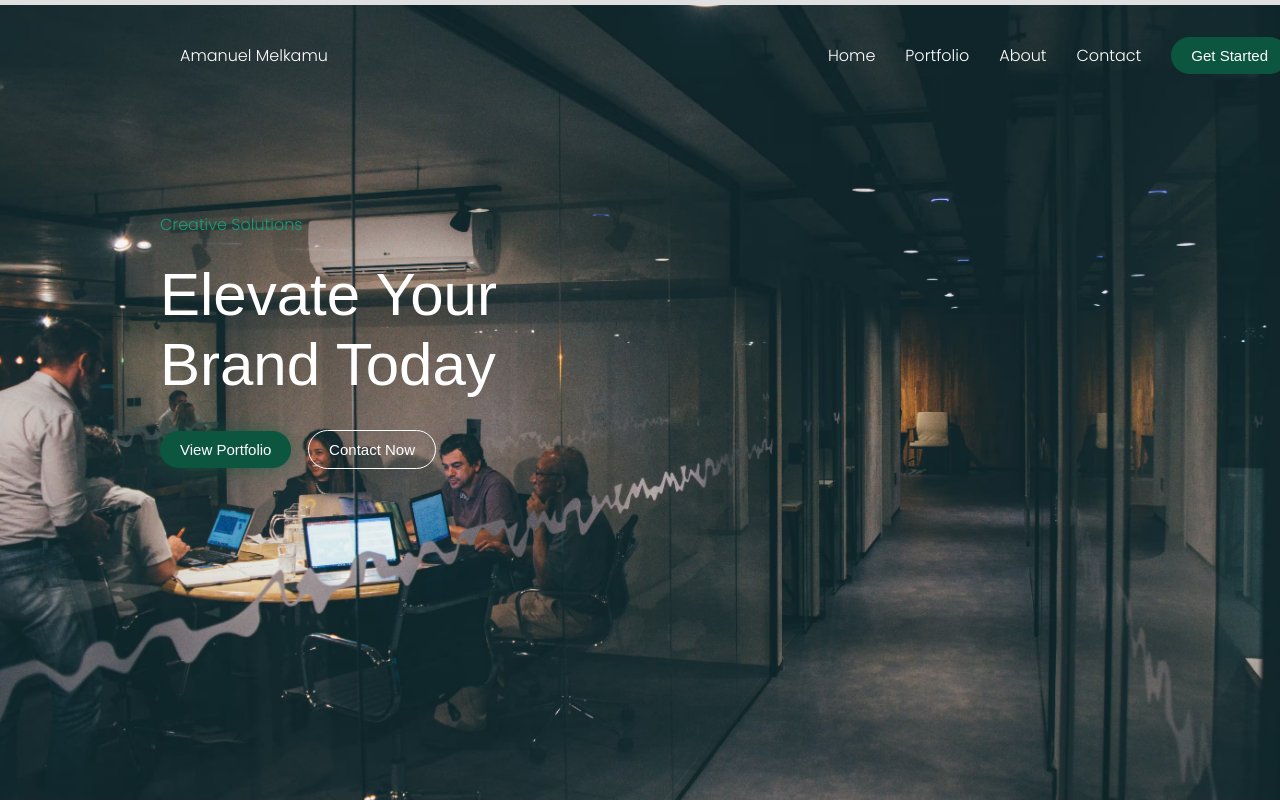
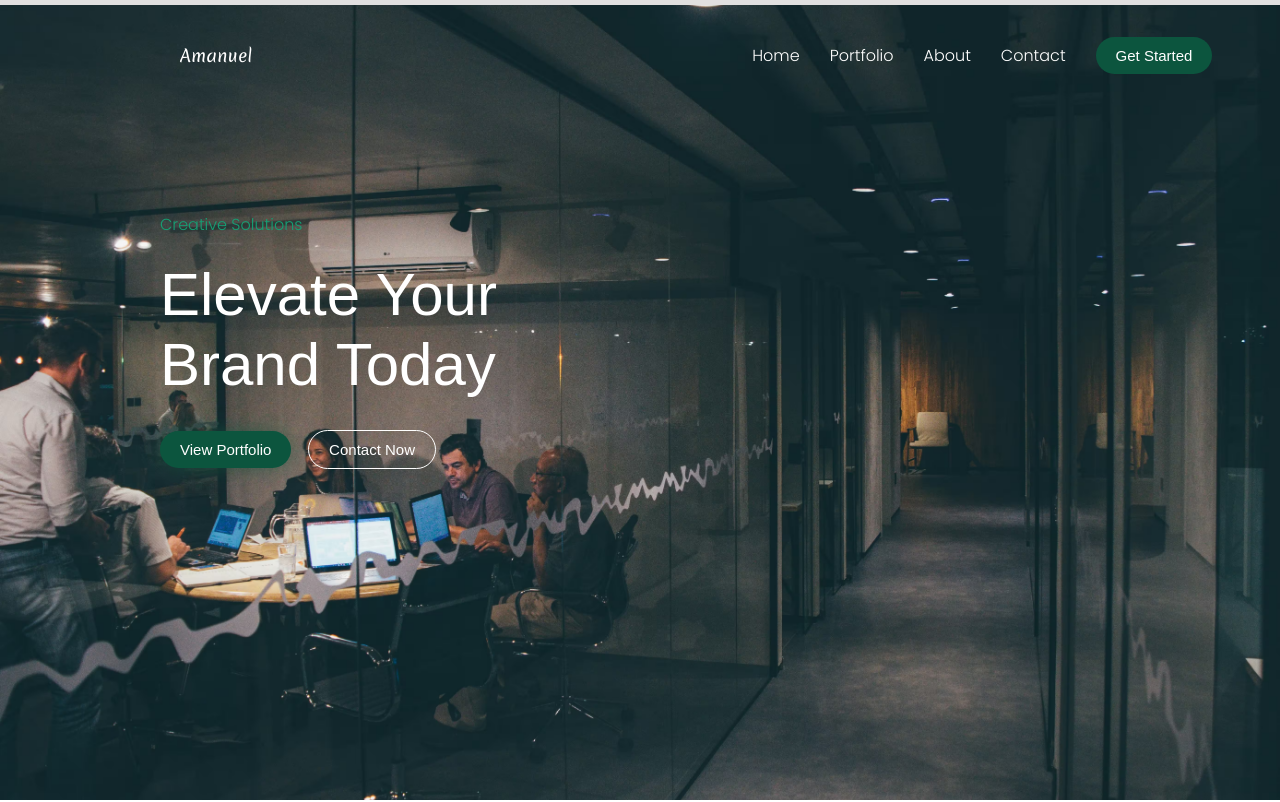
Before and after one commit to Amanmelk12/Portfolio, a plain HTML site: page index.html in a window 1280 px wide. Shown: the top 802 px of the page. Drawn offline with Linux system fonts and the light colour scheme.

Commit message:
Changed Portfolio code

```diff
--- a/index.html
+++ b/index.html
@@ -3,6 +3,9 @@
     <head>
         <meta name="viewport" content="width=device-width, initial-scale=1.0">
         <title>Portfolio Website</title>
+        <link rel="preconnect" href="https://fonts.googleapis.com">
+        <link rel="preconnect" href="https://fonts.gstatic.com" crossorigin>
+        <link href="https://fonts.googleapis.com/css2?family=Merienda:wght@300..900&family=Poppins:wght@200;300;600;700&display=swap" rel="stylesheet">
         <link rel="preconnect" href="https://fonts.googleapis.com">
         <link rel="preconnect" href="https://fonts.gstatic.com" crossorigin>
         <link href="https://fonts.googleapis.com/css2?family=Poppins:wght@200;300;600;700&display=swap" rel="stylesheet">
@@ -81,8 +84,8 @@
 
             .logo{
                 color: white;
-                font-size: 16px;
-                font-family: 'Poppins', sans-serif;
+                font-size: 17px;
+                font-family: "Merienda";
             }
 
             .nav-bar ul li {
@@ -1201,7 +1204,7 @@
             <nav class="nav-bar">
 
                 <p class="logo" id="delete">
-                    Amanuel Melkamu
+                    Amanuel
                 </p>
 
              <ul class="menu" id="navMenu">
```
